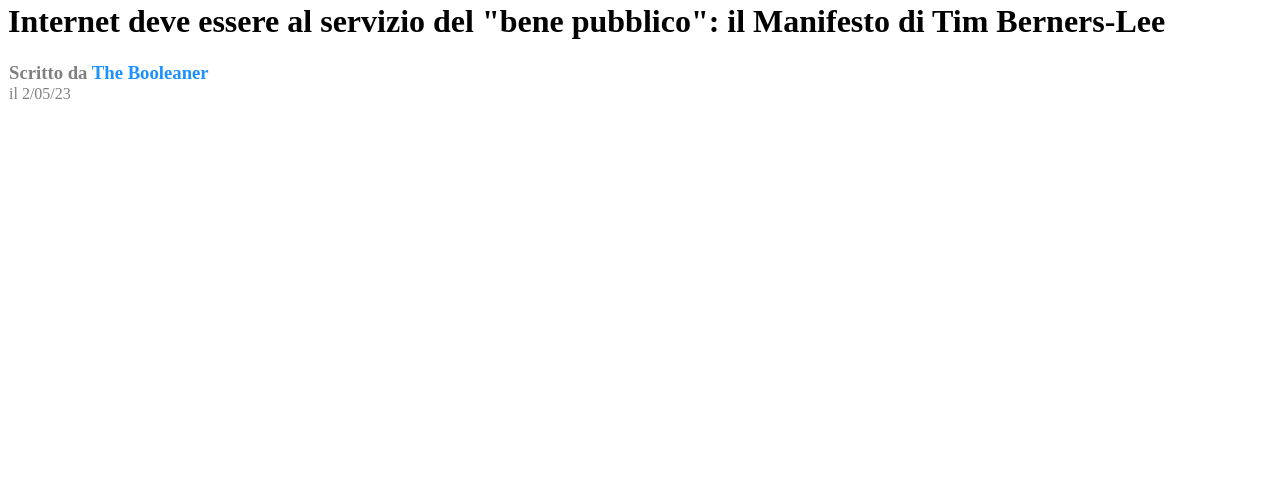
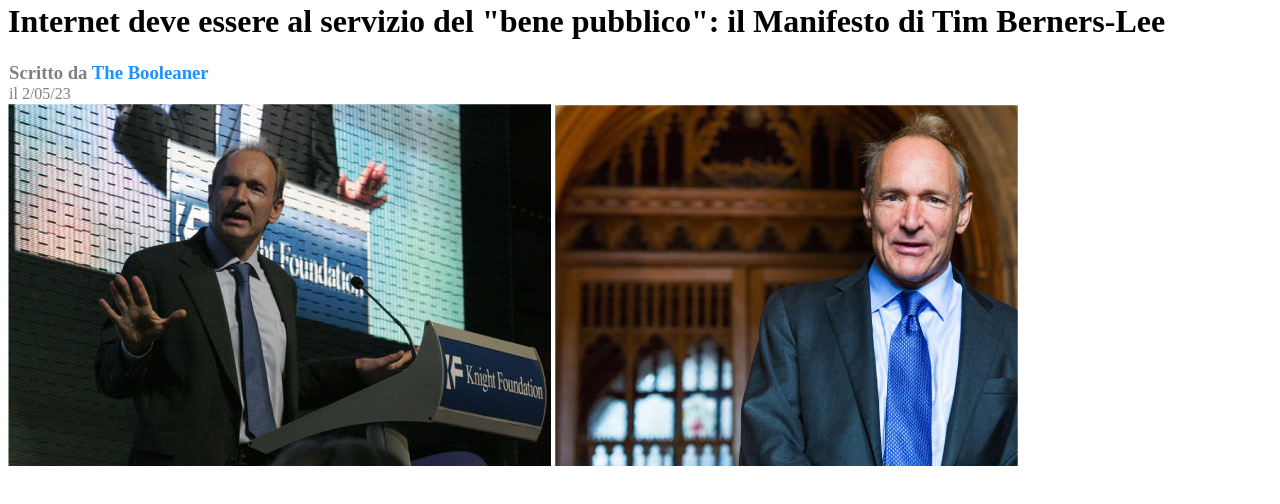
Before and after one commit to WandaSimeoli/html-css-booleaner, a plain HTML site: page index.html in a window 1280 px wide. Shown: the part 230-734 px from the top of the page. Drawn offline with Linux system fonts and the light colour scheme.

Commit message:
Inserimento immagini

```diff
--- a/index.html
+++ b/index.html
@@ -17,9 +17,14 @@
 
 <!-- Titolo -->
         <h1> Internet deve essere al servizio del "bene pubblico": il Manifesto di Tim Berners-Lee</h1>
-        <h3 class="sottotitolo">Scritto da <span class="sottotitolo-azzurro"> The Booleaner</span>
+        <h3 class="sottotitolo">Scritto da
+            <span class="sottotitolo-azzurro"> The Booleaner</span>
         </h3>
         <div class="sottotitolo"> il 2/05/23</div>
+
+<!-- Immagini Tim Berners-Lee -->
+        <img src="img/tim-1.jpg" alt="Tim Berners-Lee">
+        <img src="img/tim-2.jpg" alt="Tim Berners-Lee">
     </header>
 
 </body>
```
